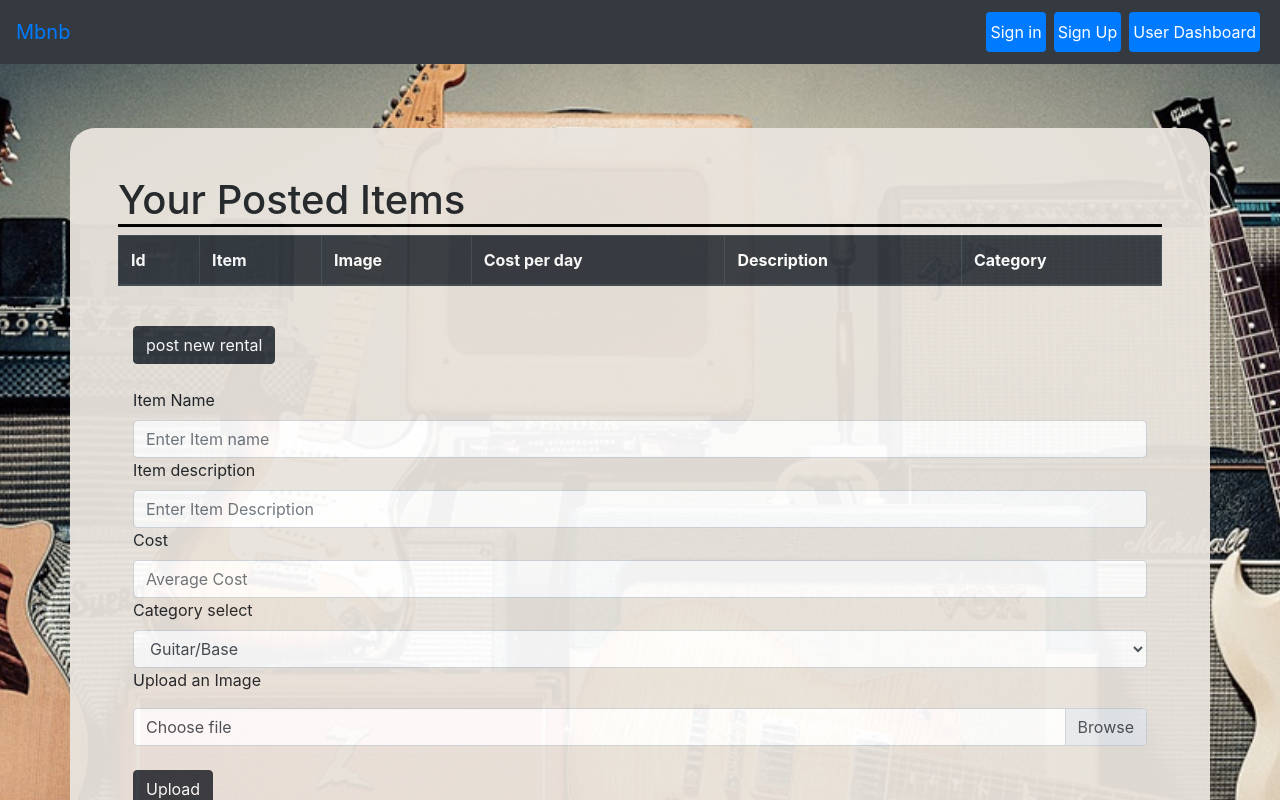
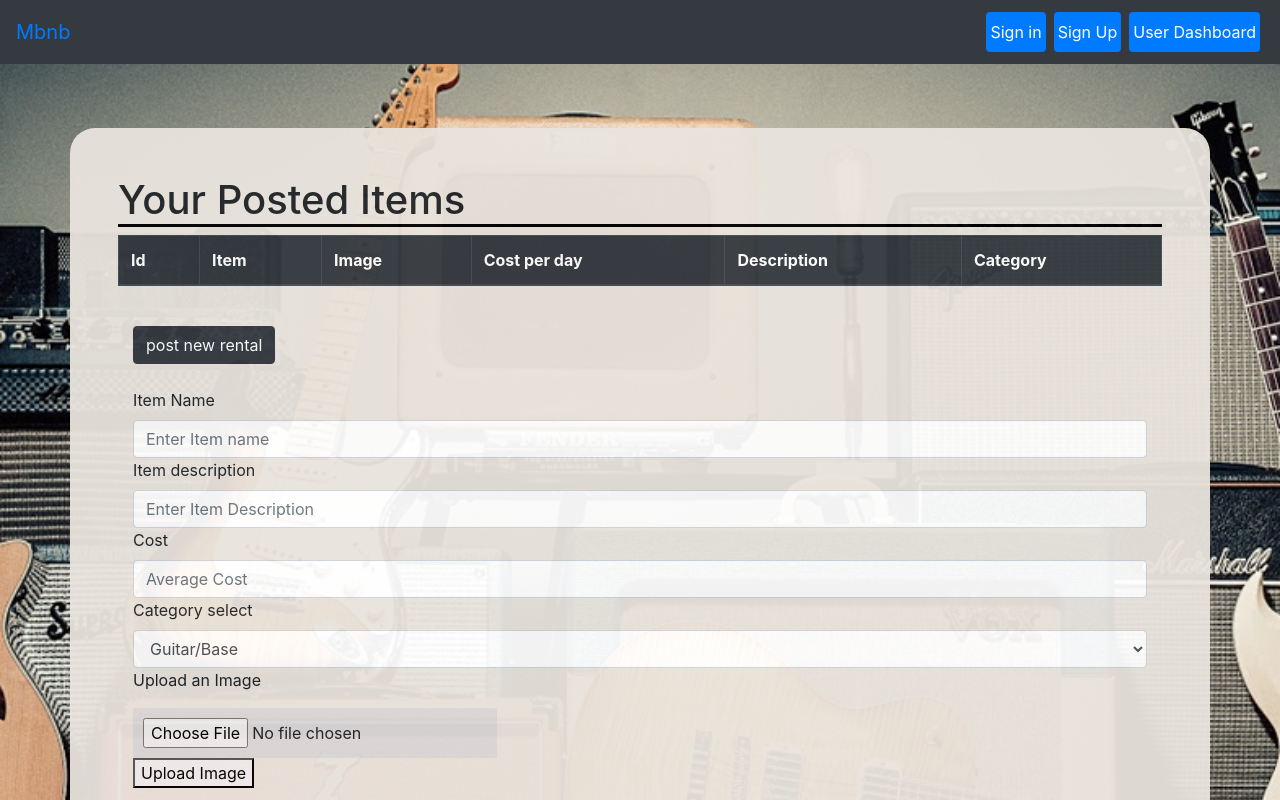
Before and after one commit to Olutundun/Mbnb, a React (Create React App) app in the folder client/: page /UserDashboard in a window 1280 px wide. Shown: the top 800 px of the page. Built offline with nearby package versions, Linux system fonts and the light colour scheme.

Commit message:
image upload is working

```diff
--- a/client/src/pages/UserDashboard/UserDashboard.css
+++ b/client/src/pages/UserDashboard/UserDashboard.css
@@ -13,7 +13,7 @@ img{
   }
   input[type=file]{
   padding:10px;
-  background:#2d2d2d;
+  background:#dadada;
 }
 .postForm{
     background-color:#2d2d2d;
--- a/client/src/pages/UserDashboard/UserDashboard.js
+++ b/client/src/pages/UserDashboard/UserDashboard.js
@@ -1,6 +1,7 @@
 import React, { Component } from "react";
 import "./UserDashboard.css";
 import axios from "axios";
+import api from "../../util/api";
 // import { striped, bordered, hover } from 'react-bootstrap';
 // import Modal from "./src/components/Modal/index.js";
 
@@ -12,9 +13,42 @@ class UserDashboard extends Component {
     itemDescription: "",
     cost: "",
     category: "",
-    images: ""
+    images: "",
+    imagUpload:""
 
   }
+
+    handleImgur = (e) => {
+
+      console.log(e.target.files[0]);
+
+      let file =e.target.files[0]
+
+      this.setState({imagUpload: file})
+
+      };
+
+      handleImgurUpload = (event) => {
+        event.preventDefault();
+        let file = this.state.imagUpload
+
+        axios({
+          url: 'https://api.imgur.com/3/image',
+          method: "POST",
+          headers: {
+            "Authorization": "Client-ID b54788aa321893d"
+          },
+          processData: false,
+          mimeType: "multipart/form-data",
+          contentType: false,
+          data: file
+        }).then((res) => {
+          console.log(res.data.data.link);
+          let photo = res.data.data.link;
+          this.setState({images: photo})
+        })
+
+      }
 
   handleFormSubmit = (event) => {
     event.preventDefault();
@@ -24,7 +58,7 @@ class UserDashboard extends Component {
       itemDescription: this.state.itemDescription,
       cost: this.state.cost,
       category: this.state.category,
-      image: this.state.images
+      images: this.state.images
     }
     console.log(formData);
     console.log(formData.itemName);
@@ -43,7 +77,10 @@ class UserDashboard extends Component {
       [name]: value
     })
     //console.log("value is " + value);
+
   };
+
+
 
   render() {
     return (
@@ -100,14 +137,13 @@ class UserDashboard extends Component {
               <option>Keyboards</option>
             </select>
             <p>Upload an Image</p>
-            <div className="custom-file">
-              <input type="file" className="custom-file-input" id="inputGroupFile01"
-                aria-describedby="inputGroupFileAddon01"></input>
-              <label className="custom-file-label" htmlFor="inputGroupFile01">Choose file</label>
+            <div id="imgur">
+            <input type="file" className="imgur" accept="image/*" data-max-size="5000" onChange={(e) => this.handleImgur(e)} />
+            </div>
+            <button onClick = {(e) => this.handleImgurUpload(e)}>Upload Image</button>
               <br></br>
               <br></br>
-              <button type="upload" className="btn btn-dark">Upload</button>
-            </div>
+
             <br></br>
             <br></br>
             <button onClick={this.handleFormSubmit} type="submit" className="btn btn-primary">Submit</button>
--- a/client/src/util/api.js
+++ b/client/src/util/api.js
@@ -12,5 +12,6 @@ export default{
     },
     postItem: function() {
         return axios.post("/api/items")
-    }
+    },
+
 }
```
